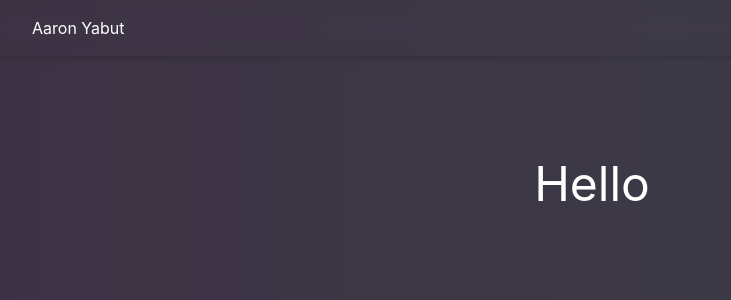
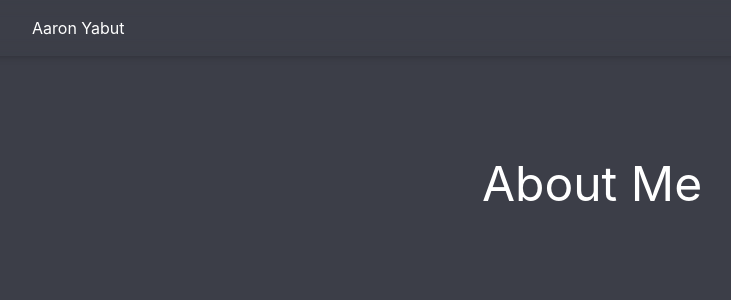
Before and after one commit to Aaronyabut/Aaronyabut.github, a React (Vite) app: page / in a window 1280 px wide. Shown: the top 300 px of the page, without its empty margins (48-779 px from the left). Built offline with nearby package versions, Linux system fonts and the light colour scheme.

Commit message:
minor edits

```diff
--- a/src/App.tsx
+++ b/src/App.tsx
@@ -3,10 +3,10 @@ import NavBar from './components/NavBar'
 
 export default function App() {
   return (
-    <div className="h-full pt-40 text-slate-800 bg-gradient-to-r from-purpleish to-blueish">
+    <div className="h-full pt-40 text-slate-800 bg-blueish">
       <NavBar />
         <h1 className="text-center text-5xl mb-4 font-display text-white">
-        Hello
+        About Me
         </h1>
 
     </div>
--- a/src/components/NavBar.tsx
+++ b/src/components/NavBar.tsx
@@ -2,7 +2,7 @@ import React from 'react';
 
 export default function NavBar() {
   return (
-  <div className='shadow-md w-full fixed top-0 left-0 '>
+  <div className='shadow-md w-full fixed top-0 left-0'>
     <h1 className='text-center md: flex bg-transparent backdrop-blur py-4 px-20 text-white' >
       Aaron Yabut
     </h1>
--- a/src/index.css
+++ b/src/index.css
@@ -1,21 +1,25 @@
 @tailwind base;
 @tailwind components;
 @tailwind utilities;
+
+html {
+  height: 100%;
+  width: 100%;
+  background-color: #3c3e48;
+  /* position: fixed; */
+  /* background: linear-gradient(90deg, rgba(61,50,68,1) 0%, rgba(60,62,72,1) 100%); */
+}
 
 body {
   margin: 0;
   font-family: Inter, Avenir, Helvetica, Arial, sans-serif;
   -webkit-font-smoothing: antialiased;
   -moz-osx-font-smoothing: grayscale;
-  /* display: flex;
-  place-items: center;
-  min-width: 320px;
-  min-height: 100vh; */
   height: 100vh;
+  width: 100%;
+  background: linear-gradient(90deg, rgba(61,50,68,1) 0%, rgba(60,62,72,1) 100%);
 }
 
 #root {
   height: 100%;
-  /* color: '#3c3e48'; */
-  color: green;
 }
```
